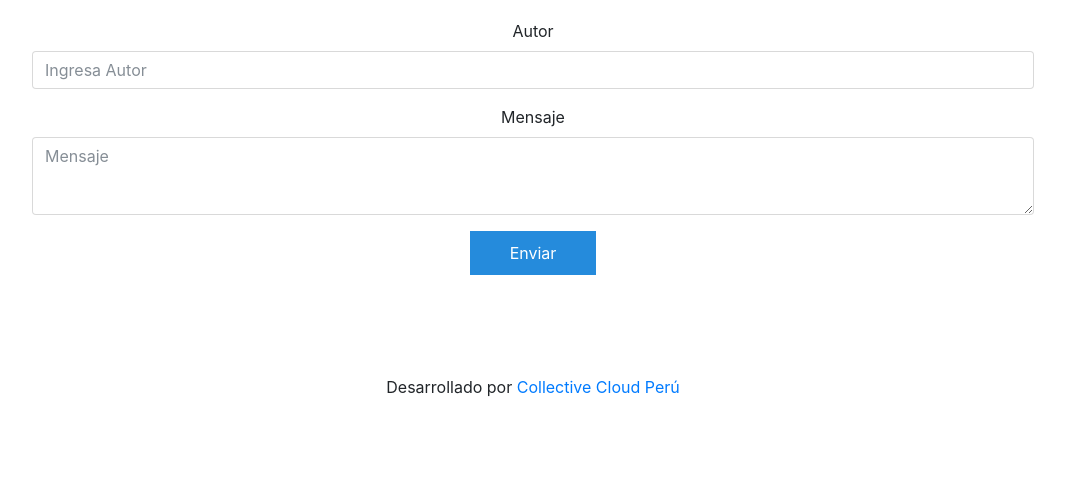
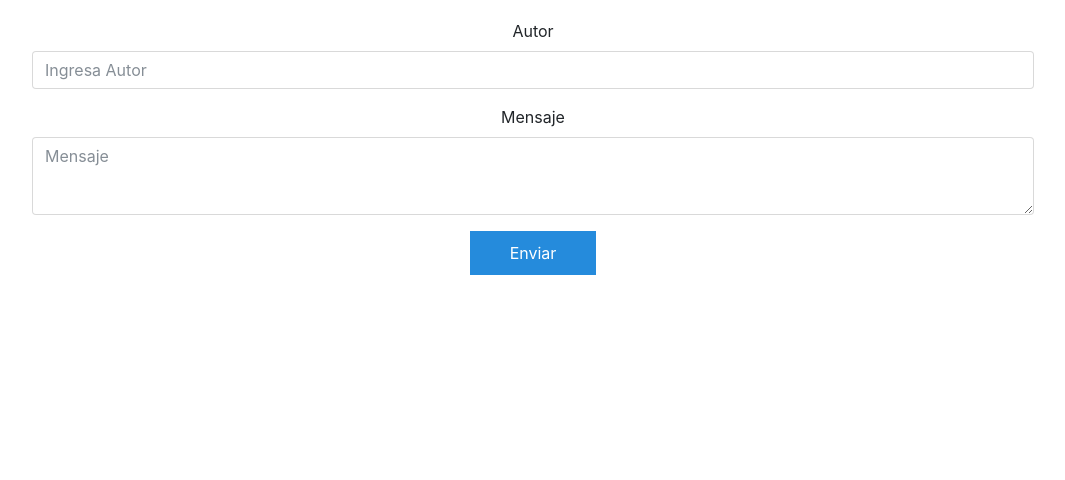
Before and after one commit to aabadmo4/notif, a PHP site: page /index.php in a window 1280 px wide. Shown: the part 232-712 px from the top of the page, without its empty margins (107-1172 px from the left). Run offline with PHP 8.4, Linux system fonts and the light colour scheme; data comes from the database, SQL or seed files in the repository; both versions use the stored data as it was after the commit; some libraries are stand-ins or nearby versions.

Commit message:
DELETE footer

```diff
--- a/index.php
+++ b/index.php
@@ -88,12 +88,6 @@
 
     </div><!-- /.container -->
 
-    <section class="credito">
-      <div align="center">
-          Desarrollado por <a href="http://www.collectivecloudperu.com" target="_blank">Collective Cloud Perú</a>
-      </div>
-    </section>
-
 
     <!-- Bootstrap core JavaScript
     ================================================== -->
```
Also changed, not shown: README.md (renamed from test/README.md), datos.sql (renamed from test/datos.sql).
